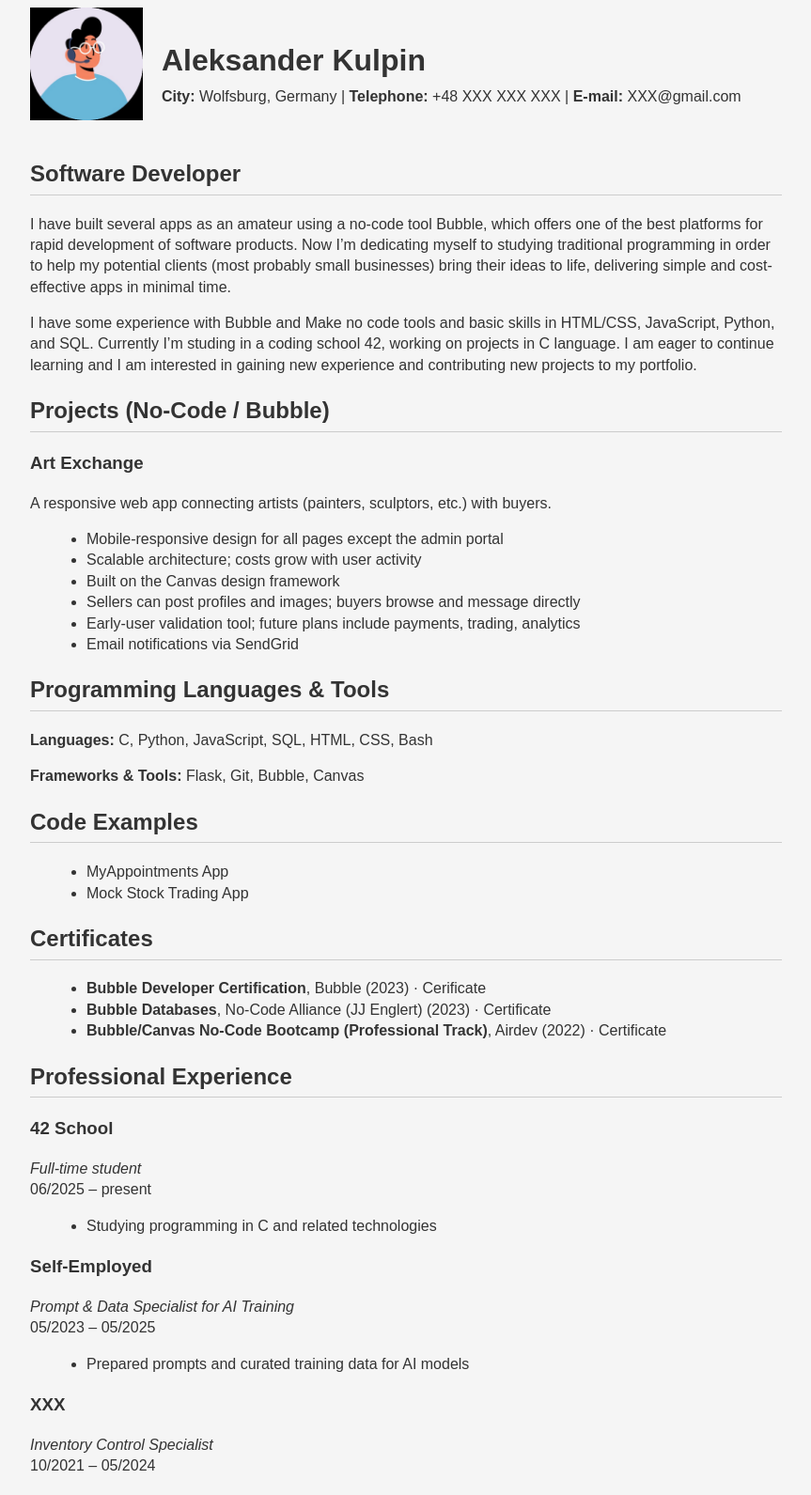
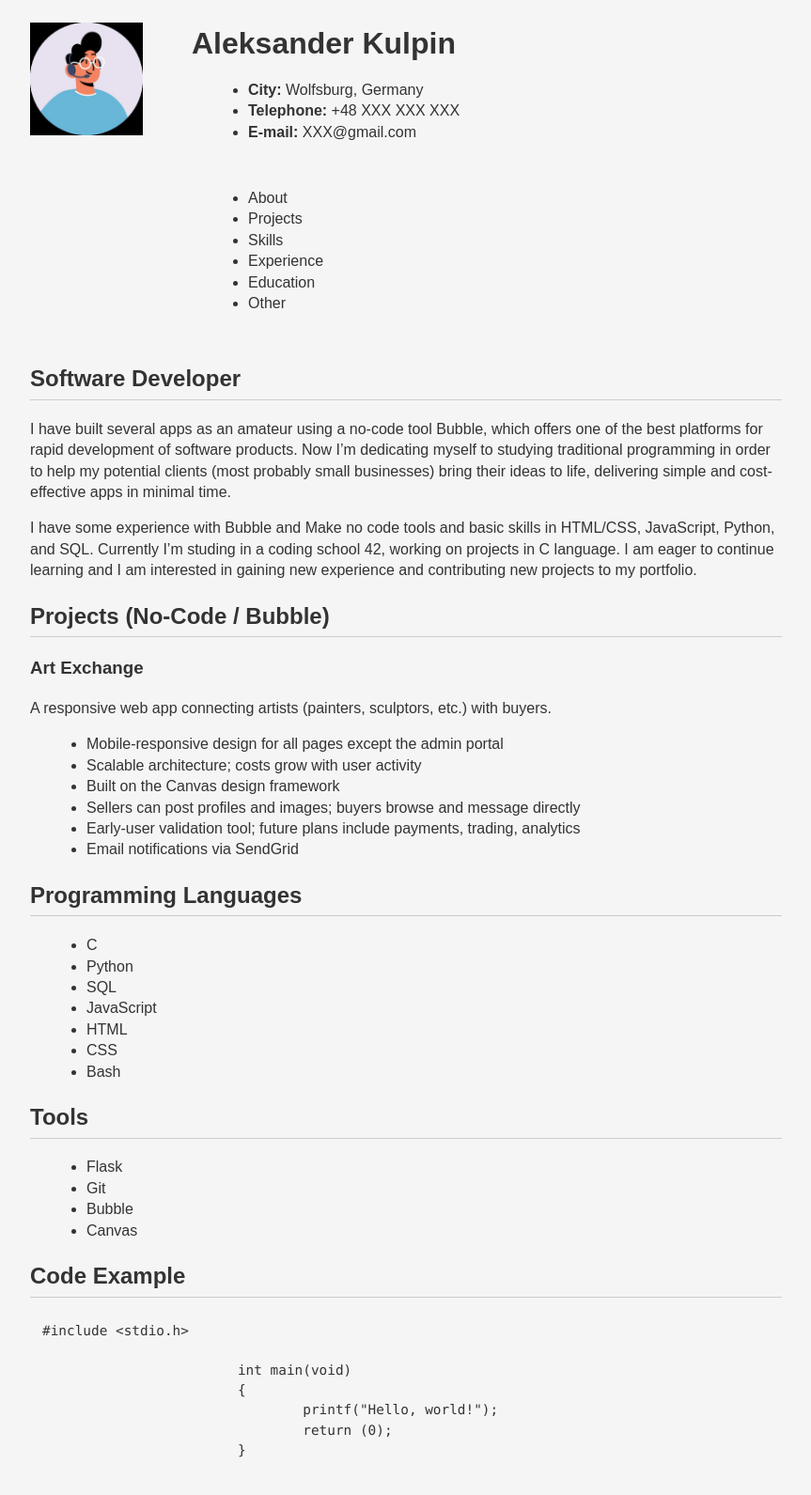
Before and after one commit to Aleksander-Kulpin/rsschool-cv, a plain HTML site: page index.html in a window 1280 px wide. Shown: the part 20-1611 px from the top of the page at 94% size, without its empty margins (208-1071 px from the left). Drawn offline with Linux system fonts and the light colour scheme.

Commit message:
feat: nav to html added

```diff
--- a/index.html
+++ b/index.html
@@ -10,19 +10,40 @@
   <div class="container">
 	<header>
 		<img src="avatar.jpg" alt="Aleksander's photo" class="photo">
+
+		<div class="header-content">
 			<div class="header-info">
 			<h1>Aleksander Kulpin</h1>
-        <p><strong>City:</strong> Wolfsburg, Germany | <strong>Telephone:</strong> +48 XXX XXX XXX | <strong>E-mail:</strong> <a href="mailto:XXX@gmail.com">XXX@gmail.com</a></p>
+			<ul class="contact-list">
+				<li><strong>City:</strong> Wolfsburg, Germany</li>
+				<li><strong>Telephone:</strong> +48 XXX XXX XXX</li>
+				<li>
+				<strong>E-mail:</strong>
+				<a href="mailto:XXX@gmail.com">XXX@gmail.com</a>
+				</li>
+			</ul>
+			</div>
+
+			<nav class="cv-nav">
+			<ul>
+				<li><a href="#about">About</a></li>
+				<li><a href="#projects">Projects</a></li>
+				<li><a href="#skills">Skills</a></li>
+				<li><a href="#experience">Experience</a></li>
+				<li><a href="#education">Education</a></li>
+				<li><a href="#other">Other</a></li>
+			</ul>
+			</nav>
 		</div>
 	</header>
     <main>
-      <section>
+      <section id="about">
         <h2>Software Developer</h2>
         <p>I have built several apps as an amateur using a no-code tool Bubble, which offers one of the best platforms for rapid development of software products. Now I’m dedicating myself to studying traditional programming in order to help my potential clients (most probably  small businesses) bring their ideas to life, delivering simple and cost-effective apps in minimal time.</p>
         <p>I have some experience with Bubble and Make no code tools and basic skills in HTML/CSS, JavaScript, Python, and SQL. Currently I’m studing in a coding school 42, working on projects in C language. I am eager to continue learning and I am interested in gaining new experience and contributing new projects to my portfolio.</p>
       </section>
 
-      <section>
+      <section id="projects">
         <h2>Projects (No-Code / Bubble)</h2>
         <article>
           <h3>Art Exchange</h3>
@@ -38,14 +59,35 @@
         </article>
       </section>
 
-      <section>
-        <h2>Programming Languages &amp; Tools</h2>
-        <p><strong>Languages:</strong> C, Python, JavaScript, SQL, HTML, CSS, Bash</p>
-        <p><strong>Frameworks &amp; Tools:</strong> Flask, Git, Bubble, Canvas</p>
+      <section id="skills">
+        <h2>Programming Languages</h2>
+		 <ul>
+            <li>C</li>
+            <li>Python</li>
+            <li>SQL</li>
+            <li>JavaScript</li>
+            <li>HTML</li>
+            <li>CSS</li>
+			<li>Bash</li>
+          </ul>
+		<h2>Tools</h2>
+		 <ul>
+            <li>Flask</li>
+            <li>Git</li>
+            <li>Bubble</li>
+            <li>Canvas</li>
+          </ul>
       </section>
+	  <section class="code-section" id="code-example">
+ 	   <h2>Code Example</h2>
+			<pre><code>#include &lt;stdio.h&gt;
 
-      <section>
-        <h2>Code Examples</h2>
+			int main(void)
+			{
+				printf("Hello, world!");
+				return (0);
+			}
+			</code></pre>
         <ul>
           <li><a href="https://github.com/Aleksander-Kulpin/my_appointments">MyAppointments App</a></li>
           <li><a href="https://github.com/Aleksander-Kulpin/my_finance">Mock Stock Trading App</a></li>
@@ -61,7 +103,7 @@
         </ul>
       </section>
 
-      <section>
+      <section id="experience">
         <h2>Professional Experience</h2>
         <article>
           <h3>42 School</h3>
@@ -85,7 +127,7 @@
         </article>
       </section>
 
-      <section>
+      <section id="education">
         <h2>Education</h2>
         <p><strong>University of London, UK</strong><br>Master’s in Accountancy (2018)</p>
       </section>
@@ -99,7 +141,7 @@
         </ul>
       </section>
 
-      <section>
+      <section id="other">
         <h2>Other Information</h2>
         <p><strong>Citizenship:</strong> Poland</p>
       </section>
--- a/style.css
+++ b/style.css
@@ -11,14 +11,22 @@ body {
 }
 header {
   display: flex;
-  align-items: center;
-  margin-bottom: 20px;
+  align-items: flex-start;
+  gap: 2rem;
+  padding: 1rem 0;
+}
+.header-content {
+  display: flex;
+  flex-direction: column;
+  gap: 1rem;
+  flex: 1;
 }
 .photo {
   width: 120px;
   height: auto;
   margin-right: 20px;
   margin-bottom: 20px;
+  flex-shrink: 0;
 }
 .rs-logo {
 	width: 80px;
@@ -57,3 +65,18 @@ footer {
 footer p {
   font-size: 0.9em;
 }
+.code-section pre {
+	background-color: #f5f5f5;
+	padding: 1em;
+	border-radius: 4px;
+	overflow-x: auto;
+	margin: 0;
+}
+.code-section code {
+	font-family: Menlo, Consolas, monospace;
+	font-size: 0.9rem;
+	line-height: 1.4;
+}
+.code-section h2 {
+	margin-bottom: 0.5em;
+}
```
Lines whose indentation alone changed are shown as unchanged.
